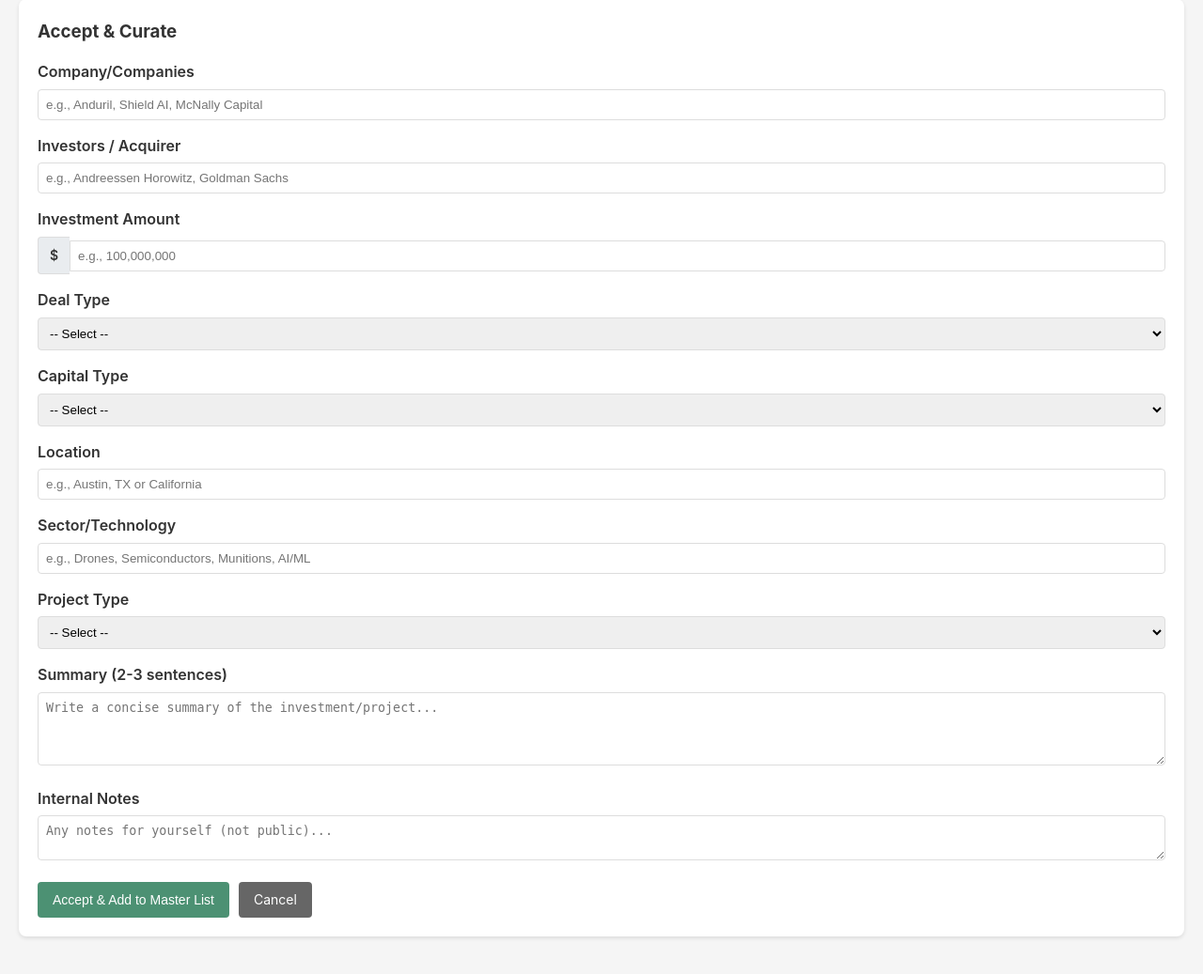
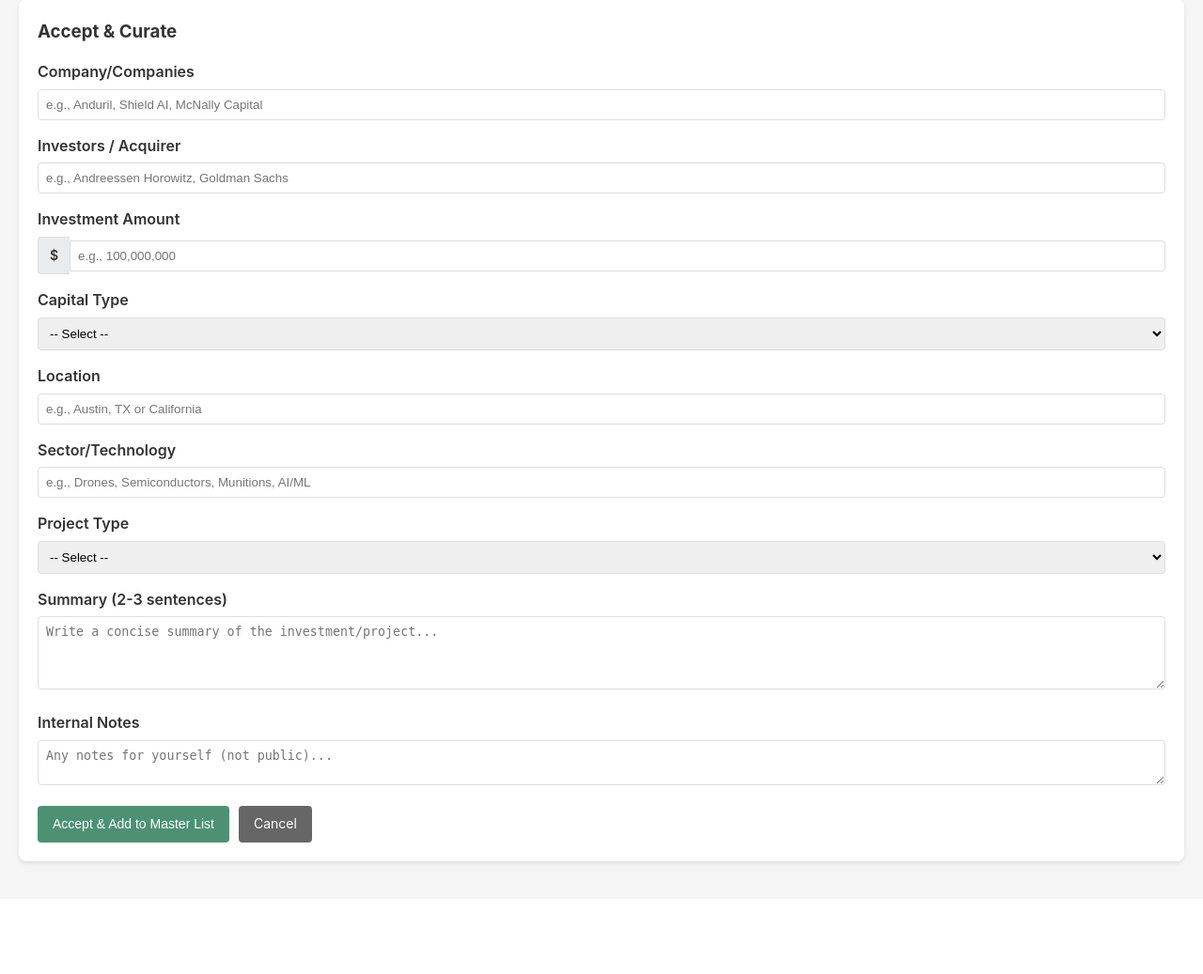
Before and after one commit to samuelmoyer91-sketch/definvestdashboard, a FastAPI app: page /item/1 in a window 1280 px wide. Shown: the part 475-1512 px from the top of the page at 94% size. After the commit the page ends 1397 px from the top, so only its background shows below. Run offline with FastAPI, Linux system fonts and the light colour scheme.

Commit message:
Clean up dead fields in triage form (deal_type, market_implications)
- Remove dead 'Deal Type' select — accept/edit routes never read this field;
  transaction_type is set from AI extraction directly
- Update AI badge summary display to use transaction_type instead of deal_type
- Remove market_implications references from summary AI badge and textarea
  pre-fill — field is always null since 2026-03-08 removal

Co-Authored-By: Claude Sonnet 4.6 <noreply@anthropic.com>

```diff
--- a/src/web/templates/item_detail.html
+++ b/src/web/templates/item_detail.html
@@ -33,7 +33,7 @@
         <span class="ai-badge" style="margin-left: 10px;">AI</span>
     </div>
     <div style="font-size: 0.95rem; color: #555;">
-        <strong>{{ ai_extraction.deal_type or 'Deal' }}</strong>
+        <strong>{{ ai_extraction.transaction_type or 'Deal' }}</strong>
         {% if ai_extraction.deal_amount %} • {{ ai_extraction.deal_amount }}{% endif %}
         {% if ai_extraction.company %} • {{ ai_extraction.company }}{% endif %}
     </div>
@@ -118,25 +118,6 @@
         </div>
 
         <div style="margin-bottom: 15px;">
-            <label style="display: block; font-weight: 600; margin-bottom: 5px;">
-                Deal Type
-                {% if ai_extraction and ai_extraction.deal_type %}<span class="ai-badge">AI</span>{% endif %}
-            </label>
-            <select name="deal_type"
-                    {% if ai_extraction and ai_extraction.deal_type %}class="ai-populated"{% endif %}
-                    style="width: 100%; padding: 8px; border: 1px solid #ddd; border-radius: 4px;">
-                <option value="">-- Select --</option>
-                {% set ai_deal_type = ai_extraction.deal_type if ai_extraction and ai_extraction.deal_type else '' %}
-                <option value="Venture Capital" {% if 'VC' in ai_deal_type or 'Venture' in ai_deal_type %}selected{% endif %}>Venture Capital</option>
-                <option value="M&A" {% if 'M&A' in ai_deal_type or 'Acquisition' in ai_deal_type %}selected{% endif %}>M&A / Acquisition</option>
-                <option value="IPO" {% if 'IPO' in ai_deal_type %}selected{% endif %}>IPO</option>
-                <option value="Debt Financing">Debt Financing</option>
-                <option value="Strategic">Strategic</option>
-                <option value="Other">Other</option>
-            </select>
-        </div>
-
-        <div style="margin-bottom: 15px;">
             <label style="display: block; font-weight: 600; margin-bottom: 5px;">Capital Type</label>
             <select name="capital_type" style="width: 100%; padding: 8px; border: 1px solid #ddd; border-radius: 4px;">
                 <option value="">-- Select --</option>
@@ -177,12 +158,12 @@
         <div style="margin-bottom: 15px;">
             <label style="display: block; font-weight: 600; margin-bottom: 5px;">
                 Summary (2-3 sentences)
-                {% if ai_extraction and (ai_extraction.strategic_significance or ai_extraction.market_implications) %}<span class="ai-badge">AI</span>{% endif %}
+                {% if ai_extraction and ai_extraction.strategic_significance %}<span class="ai-badge">AI</span>{% endif %}
             </label>
             <textarea name="summary" rows="4"
-                      {% if ai_extraction and (ai_extraction.strategic_significance or ai_extraction.market_implications) %}class="ai-populated"{% endif %}
+                      {% if ai_extraction and ai_extraction.strategic_significance %}class="ai-populated"{% endif %}
                       style="width: 100%; padding: 8px; border: 1px solid #ddd; border-radius: 4px;"
-                      placeholder="Write a concise summary of the investment/project...">{% if ai_extraction %}{% if ai_extraction.strategic_significance %}{{ ai_extraction.strategic_significance }}{% endif %}{% if ai_extraction.market_implications %} {{ ai_extraction.market_implications }}{% endif %}{% endif %}</textarea>
+                      placeholder="Write a concise summary of the investment/project...">{% if ai_extraction and ai_extraction.strategic_significance %}{{ ai_extraction.strategic_significance }}{% endif %}</textarea>
         </div>
 
         <div style="margin-bottom: 15px;">
```
